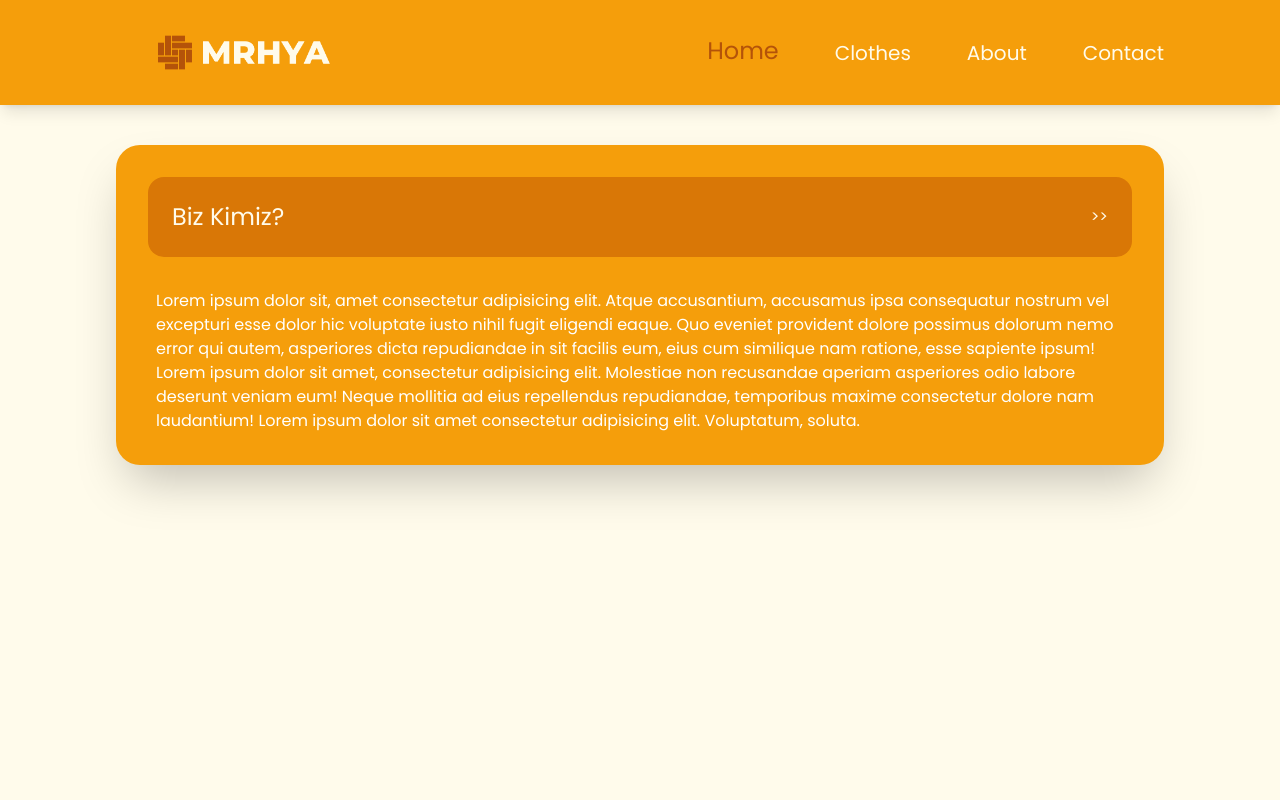
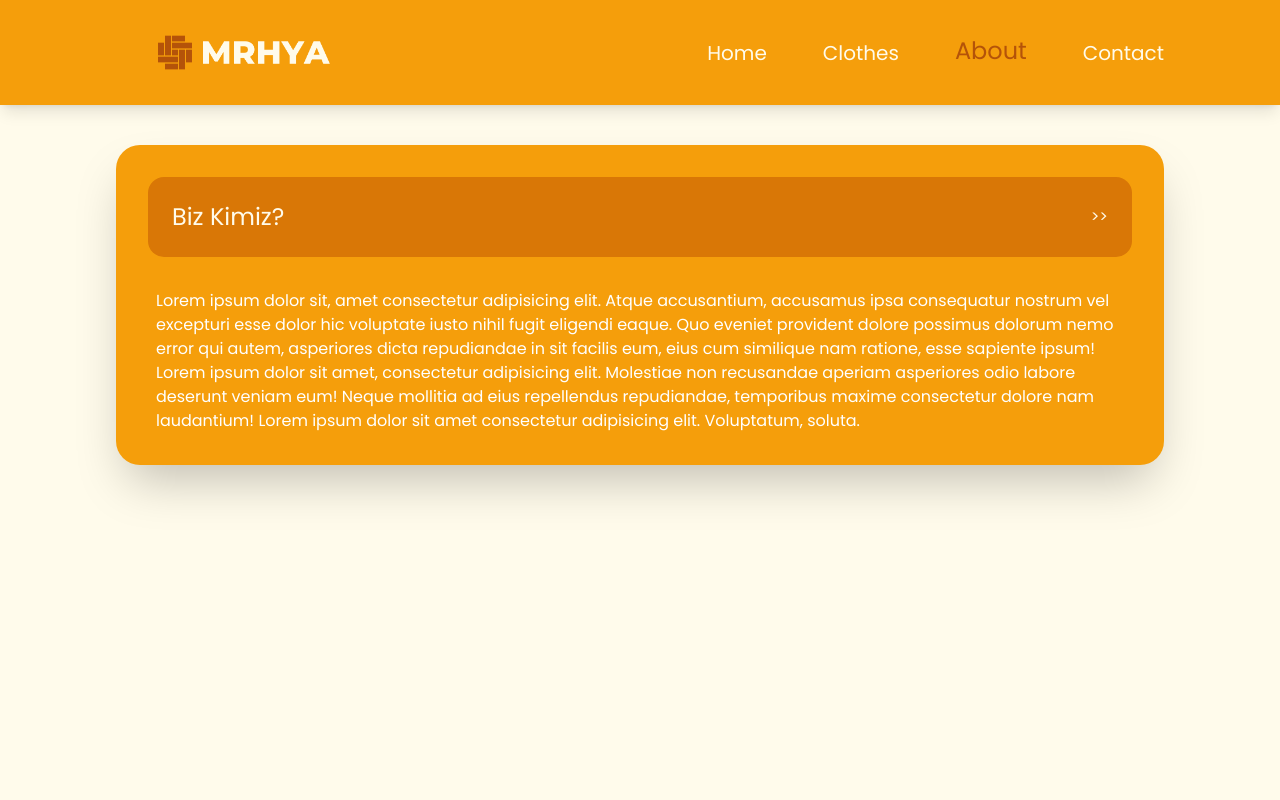
Before and after one commit to sabakukhyraa/mrhys-website, a React (Create React App) app: page /about in a window 1280 px wide. Shown: the top 800 px of the page. Built offline with nearby package versions, Linux system fonts and the light colour scheme.

Commit message:
active-list-items configured

```diff
--- a/src/components/Navbar.js
+++ b/src/components/Navbar.js
@@ -1,6 +1,9 @@
 import { Link } from "react-router-dom";
 import { useState } from "react";
+import { useLocation } from "react-router-dom";
+
 export default function Navbar() {
+  const location = useLocation().pathname;
 
   const [isNavbar, setIsNavbar] = useState(false);
   const [isDropdown, setIsDropdown] = useState(false);
@@ -9,16 +12,28 @@ export default function Navbar() {
     <header className="relative z-10 shadow-lg bg-amber-500">
       <div className="container flex items-center justify-between">
         <Link className="animation hover:scale-105" to="./home-page.html">
-          <img className="w-56 h-auto md:w-64" src="/cover.png" alt="MRHYA Logo" />
+          <img
+            className="w-56 h-auto md:w-64"
+            src="/cover.png"
+            alt="MRHYA Logo"
+          />
         </Link>
 
         <nav>
           <ul className="hidden gap-14 md:flex">
-            <li className="list-item active-list-item">
+            <li
+              className={`list-item ${
+                location === "/" ? "active-list-item" : ""
+              }`}
+            >
               <Link to="/">Home</Link>
             </li>
 
-            <li className="relative group list-item">
+            <li
+              className={`relative group list-item ${
+                location === "/clothes" ? "active-list-item" : ""
+              }`}
+            >
               <Link to="/products">Clothes</Link>
 
               <ul className="absolute -top-4 group-hover:top-6 pr-10 pl-2 py-3 space-y-3 animation opacity-0 pointer-events-none group-hover:pointer-events-auto group-hover:opacity-100 bg-amber-500 -left-2 rounded-xl !duration-700 shadow-2xl z-50">
@@ -34,11 +49,19 @@ export default function Navbar() {
               </ul>
             </li>
 
-            <li className="list-item">
+            <li
+              className={`list-item ${
+                location === "/about" ? "active-list-item" : ""
+              }`}
+            >
               <Link to="/about">About</Link>
             </li>
 
-            <li className="list-item">
+            <li
+              className={`list-item ${
+                location === "/contact" ? "active-list-item" : ""
+              }`}
+            >
               <Link to="/contact">Contact</Link>
             </li>
           </ul>
@@ -59,25 +82,40 @@ export default function Navbar() {
         </button>
       </div>
       <nav
-        className={`${isNavbar && 'active-navbar'} absolute z-50 w-full py-6 opacity-0 pointer-events-none md:hidden animation -top-40 bg-amber-500`}
+        className={`${
+          isNavbar && "active-navbar"
+        } absolute z-50 w-full py-6 opacity-0 pointer-events-none md:hidden animation -top-40 bg-amber-500`}
       >
         <ul className="flex flex-col items-center w-full gap-8">
-          <li className="mobile-list-item active-mobile-list-item">
-            <Link to="/home">Home</Link>
+          <li
+            className={`mobile-list-item ${
+              location === "/" ? "active-mobile-list-item" : ""
+            }`}
+          >
+            <Link to="/">Home</Link>
           </li>
-          <li className="mobile-list-item" onClick={() => setIsDropdown(!isDropdown)}>
+          <li
+            className={`mobile-list-item ${
+              location === "/clothes" ? "active-mobile-list-item" : ""
+            }`}
+            onClick={() => setIsDropdown(!isDropdown)}
+          >
             Clothes
             <svg
               width="36"
               height="36"
               viewBox="0 0 24 24"
               xmlns="http://www.w3.org/2000/svg"
-              className={`${isDropdown && 'arrow-animation'} inline-block fill-amber-50 animation hover:fill-amber-900`}
+              className={`${
+                isDropdown && "arrow-animation"
+              } inline-block fill-amber-50 animation hover:fill-amber-900`}
             >
               <path d="M11.8079 14.7695L8.09346 10.3121C7.65924 9.79109 8.02976 9 8.70803 9L15.292 9C15.9702 9 16.3408 9.79108 15.9065 10.3121L12.1921 14.7695C12.0921 14.8895 11.9079 14.8895 11.8079 14.7695Z" />
             </svg>
             <ul
-              className={`${isDropdown && 'active-mobile-dropdown'} absolute mt-2 pl-2 space-y-3 opacity-0 pointer-events-none animation border-t-[1px]`}
+              className={`${
+                isDropdown && "active-mobile-dropdown"
+              } absolute mt-2 pl-2 space-y-3 opacity-0 pointer-events-none animation border-t-[1px]`}
             >
               <li className="dropdown-item">
                 <Link to="">Man</Link>
@@ -90,10 +128,18 @@ export default function Navbar() {
               </li>
             </ul>
           </li>
-          <li className="mobile-list-item">
+          <li
+            className={`mobile-list-item ${
+              location === "/" ? "active-mobile-list-item" : ""
+            }`}
+          >
             <Link to="/about">About</Link>
           </li>
-          <li className="mobile-list-item">
+          <li
+            className={`mobile-list-item ${
+              location === "/" ? "active-mobile-list-item" : ""
+            }`}
+          >
             <Link to="/contact">Contact</Link>
           </li>
         </ul>
```
